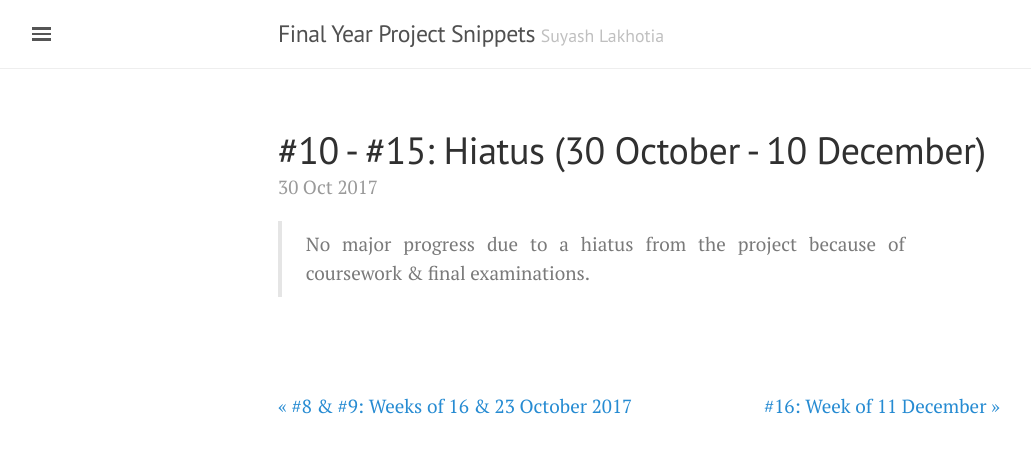
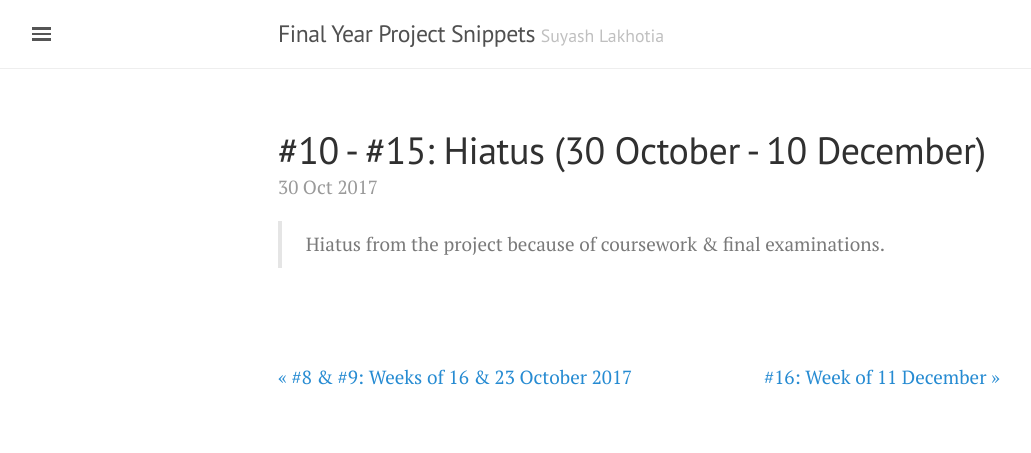
Before and after one commit to SuyashLakhotia/FYPSnippets, a Jekyll site: the page built from _posts/2017-10-30-Weeks-10-to-15.md, in a window 1280 px wide. Shown: the top 453 px of the page, without its empty margins (1-1032 px from the left). Built offline with Jekyll 4.4.1, drawn with Linux system fonts in a browser that asks for light colours.

Commit message:
Minor Changes to Blog Posts

```diff
--- a/_posts/2017-10-30-Weeks-10-to-15.md
+++ b/_posts/2017-10-30-Weeks-10-to-15.md
@@ -3,4 +3,4 @@ layout: post
 title: "#10 - #15: Hiatus (30 October - 10 December)"
 ---
 
-> No major progress due to a hiatus from the project because of coursework & final examinations.
+> Hiatus from the project because of coursework & final examinations.
```
Also changed, not shown: _posts/2017-12-17-Week-of-11-December.md (+1 -1 lines), _posts/2017-12-24-Week-of-18-December.md (+1 -1 lines).
